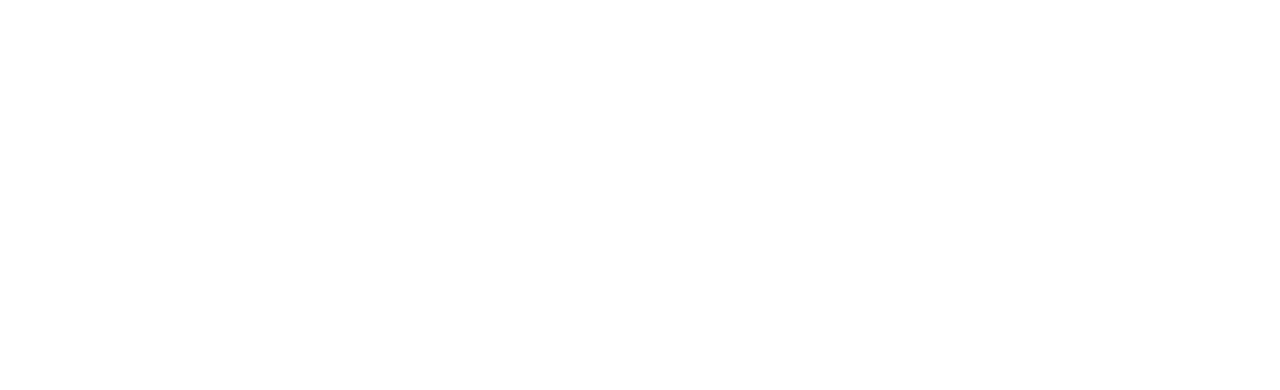
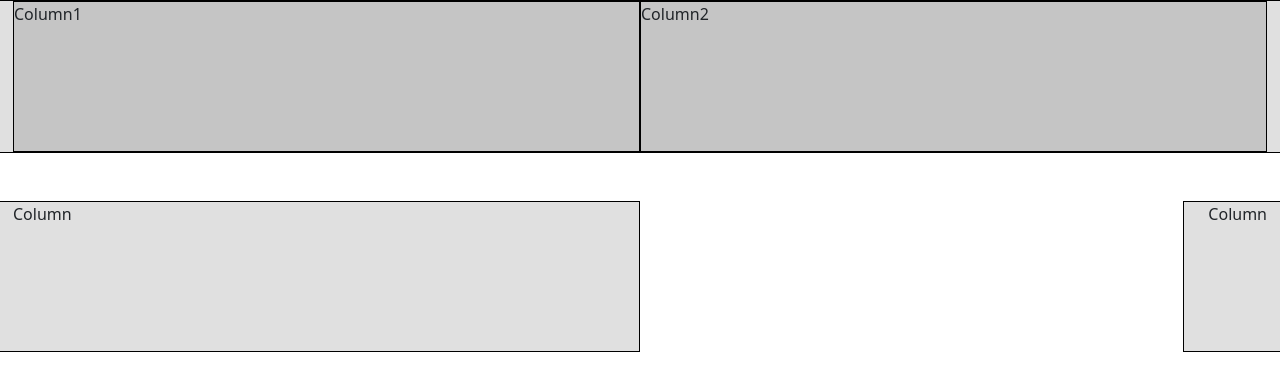
Before and after one commit to AlekseyMonakhov/frontEnd-basic, a plain HTML site: page Lesson 23/index.html in a window 1280 px wide. Drawn offline with nearby package versions, Linux system fonts and the light colour scheme.

Commit message:
lesson 23

```diff
--- a/Lesson 23/index.html
+++ b/Lesson 23/index.html
@@ -4,10 +4,24 @@
     <meta charset="UTF-8">
     <meta http-equiv="X-UA-Compatible" content="IE=edge">
     <meta name="viewport" content="width=device-width, initial-scale=1.0">
+    <link href="https://cdn.jsdelivr.net/npm/bootstrap@5.1.3/dist/css/bootstrap.min.css" rel="stylesheet" integrity="sha384-1BmE4kWBq78iYhFldvKuhfTAU6auU8tT94WrHftjDbrCEXSU1oBoqyl2QvZ6jIW3" crossorigin="anonymous">
     <link rel="stylesheet" href="./style.css">
     <title>Bootstrap</title>
 </head>
 <body>
-
+    <div class="container-fluid"> <!--         Fluid ---- full width screen                       -->
+        <div class="row justify-content-between gx-5 gy-5">
+          <div class="col-12 col-sm-3 col-md-8 col-lg-12 d-flex">
+            <div class="col-6">Column1</div>
+            <div class="col-6">Column2</div>
+          </div>
+          <div class="col-4 col-sm-9 col-md-4 col-lg-6">
+            Column
+          </div>
+          <div class="col-8 col-sm-12 col-md-12 col-lg-auto">
+            Column
+          </div>
+        </div>
+    </div>
 </body>
 </html>
--- a/Lesson 23/style.css
+++ b/Lesson 23/style.css
@@ -0,0 +1,14 @@
+* {
+    box-sizing: border-box;
+}
+[class^="col"] {
+    border: 1px solid black;
+    background-color: rgba(0, 0, 1, 0.12);
+}
+.row {
+    height: 50vh;
+}
+/*
+hellow
+//
+*/
```
